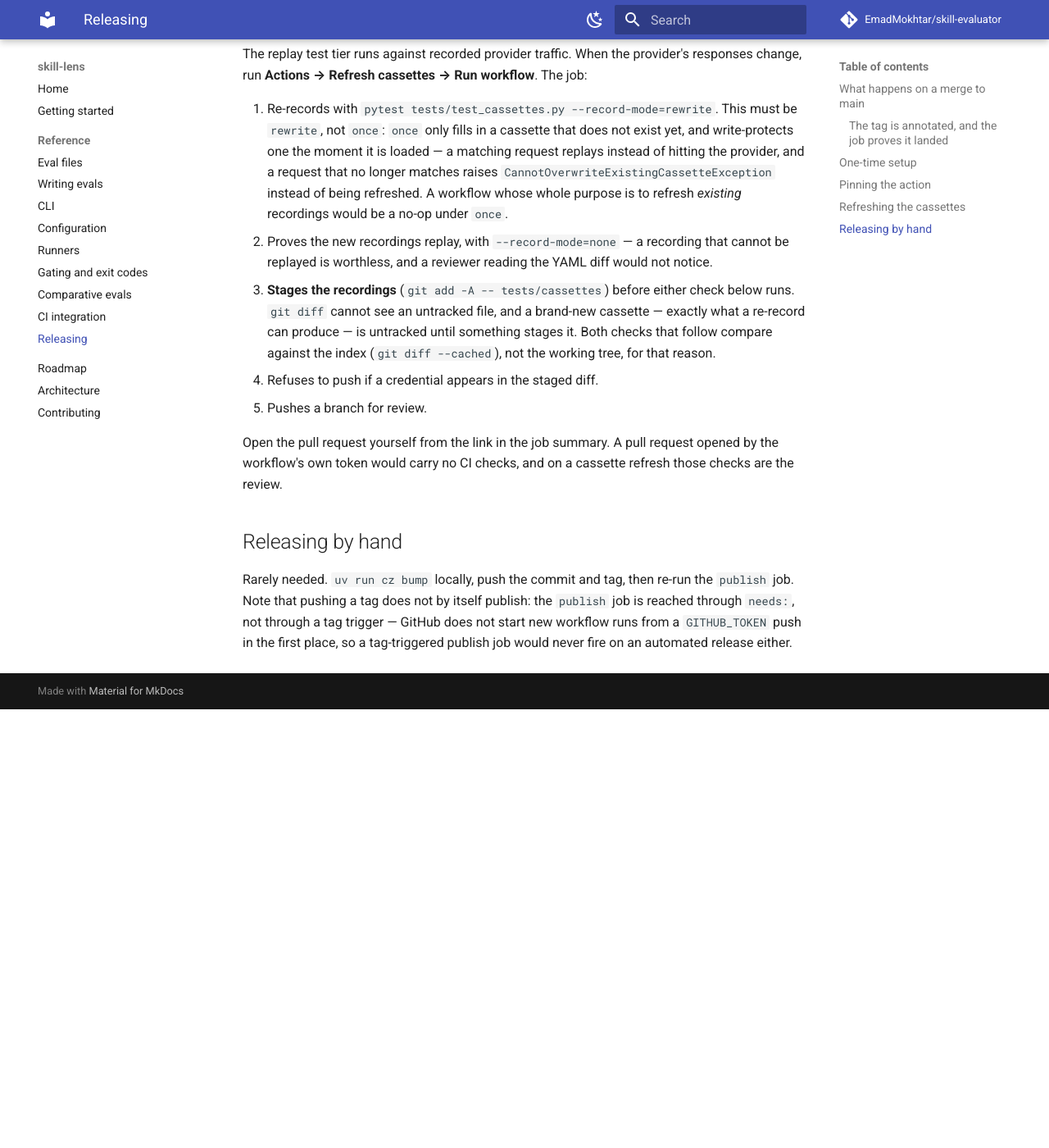
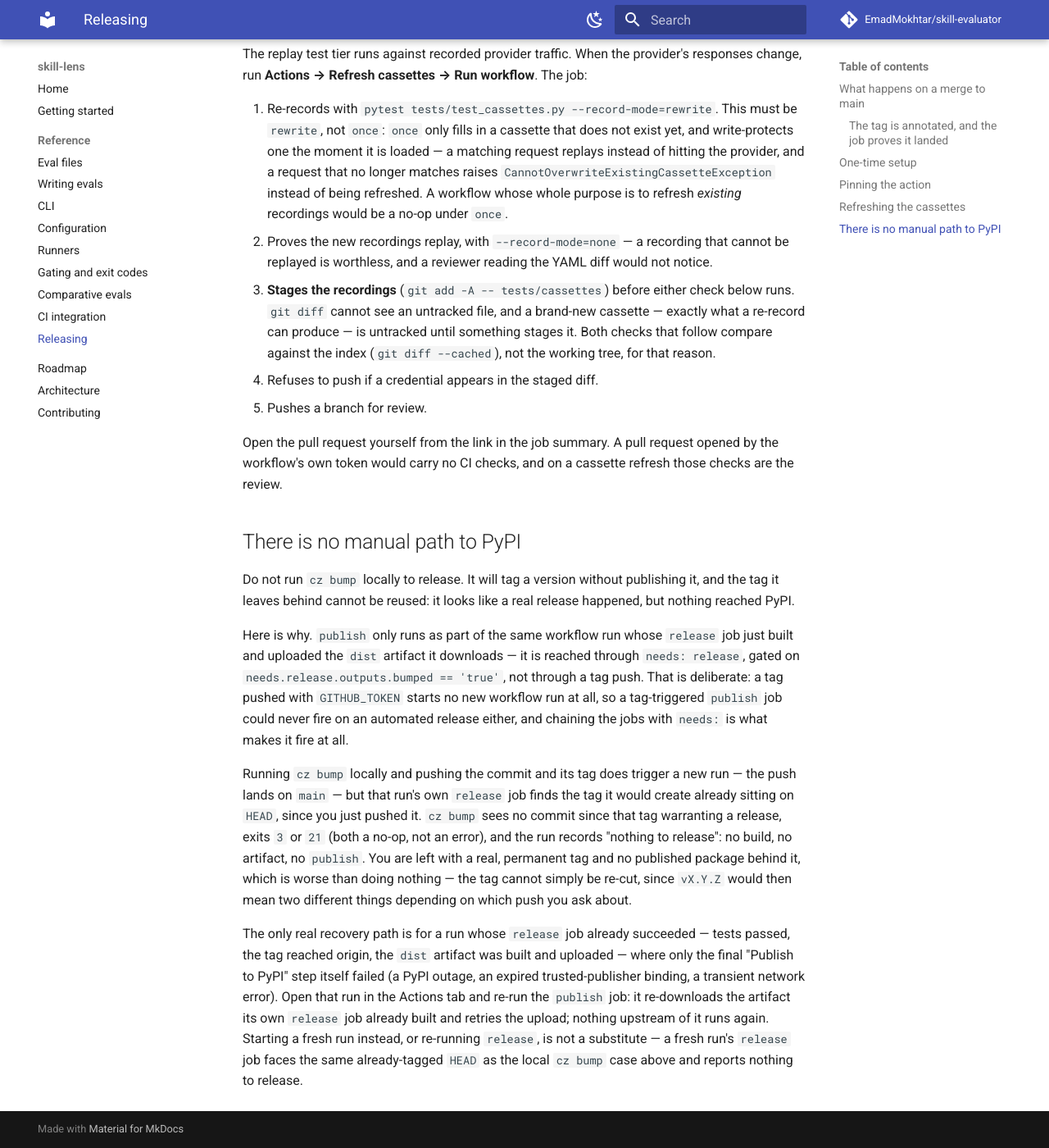
Before and after one commit to EmadMokhtar/skill-evaluator, an MkDocs documentation site: the page built from docs/releasing.md, in a window 1280 px wide and 1400 px high, scrolled down 2054 px. Shown: the whole window at 82% size. Built offline with MkDocs 1.6.1 and Material for MkDocs 9.7.7, drawn with Linux system fonts in a browser that asks for light colours; comment, search, counter and statistics services are not loaded; before the commit the page ends 2919 px from its top, so only the background shows below that.

Commit message:
docs: stop promising a manual release path that cannot work
Publish runs from the same workflow run that built the artifact, so a
locally bumped and pushed tag produces a run with nothing to release and
no upload. The page now says so, and the setup test no longer passes on
a substring that appears everywhere on the page.

Co-Authored-By: Claude Opus 5 <noreply@anthropic.com>

```diff
--- a/docs/releasing.md
+++ b/docs/releasing.md
@@ -92,10 +92,33 @@ Open the pull request yourself from the link in the job summary. A pull request
 workflow's own token would carry no CI checks, and on a cassette refresh those checks are the
 review.
 
-## Releasing by hand
+## There is no manual path to PyPI
 
-Rarely needed. `uv run cz bump` locally, push the commit and tag, then re-run the `publish`
-job. Note that pushing a tag does not by itself publish: the `publish` job is reached through
-`needs:`, not through a tag trigger — GitHub does not start new workflow runs from a
-`GITHUB_TOKEN` push in the first place, so a tag-triggered publish job would never fire on an
-automated release either.
+Do not run `cz bump` locally to release. It will tag a version without publishing it, and the
+tag it leaves behind cannot be reused: it looks like a real release happened, but nothing
+reached PyPI.
+
+Here is why. `publish` only runs as part of the same workflow run whose `release` job just
+built and uploaded the `dist` artifact it downloads — it is reached through `needs: release`,
+gated on `needs.release.outputs.bumped == 'true'`, not through a tag push. That is deliberate:
+a tag pushed with `GITHUB_TOKEN` starts no new workflow run at all, so a tag-triggered `publish`
+job could never fire on an automated release either, and chaining the jobs with `needs:` is
+what makes it fire at all.
+
+Running `cz bump` locally and pushing the commit and its tag does trigger a new run — the push
+lands on `main` — but that run's own `release` job finds the tag it would create already sitting
+on `HEAD`, since you just pushed it. `cz bump` sees no commit since that tag warranting a
+release, exits `3` or `21` (both a no-op, not an error), and the run records "nothing to
+release": no build, no artifact, no `publish`. You are left with a real, permanent tag and no
+published package behind it, which is worse than doing nothing — the tag cannot simply be
+re-cut, since `vX.Y.Z` would then mean two different things depending on which push you ask
+about.
+
+The only real recovery path is for a run whose `release` job already succeeded — tests passed,
+the tag reached origin, the `dist` artifact was built and uploaded — where only the final
+"Publish to PyPI" step itself failed (a PyPI outage, an expired trusted-publisher binding, a
+transient network error). Open that run in the Actions tab and re-run the `publish` job: it
+re-downloads the artifact its own `release` job already built and retries the upload; nothing
+upstream of it runs again. Starting a fresh run instead, or re-running `release`, is not a
+substitute — a fresh run's `release` job faces the same already-tagged `HEAD` as the local
+`cz bump` case above and reports nothing to release.
```
Also changed, not shown: 1 other file.
